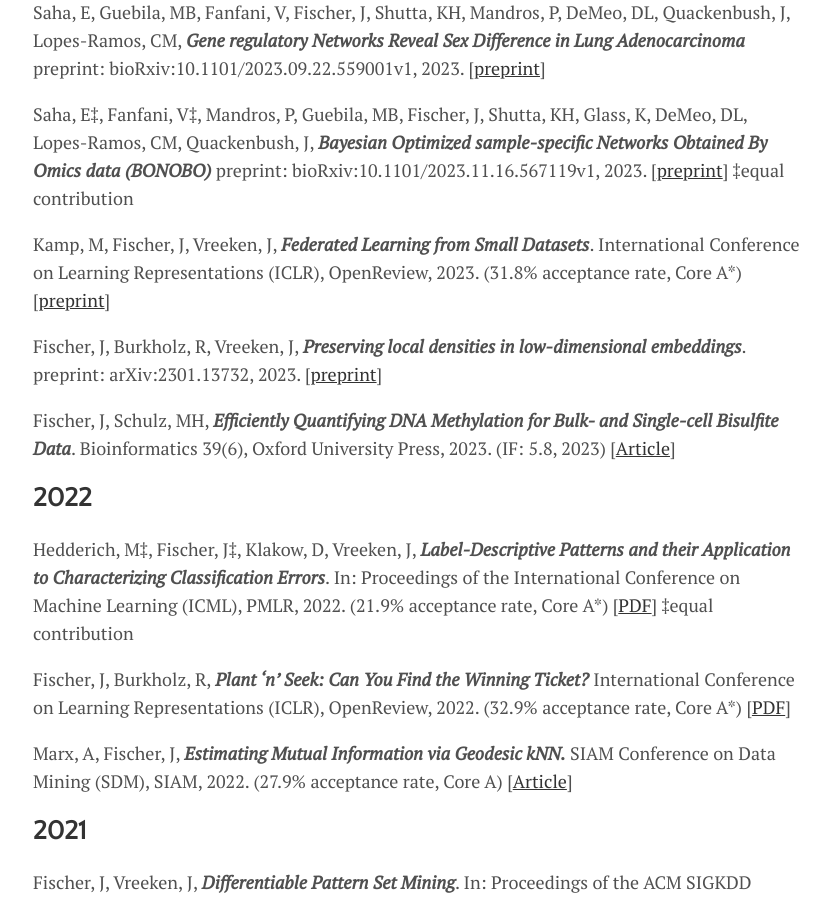
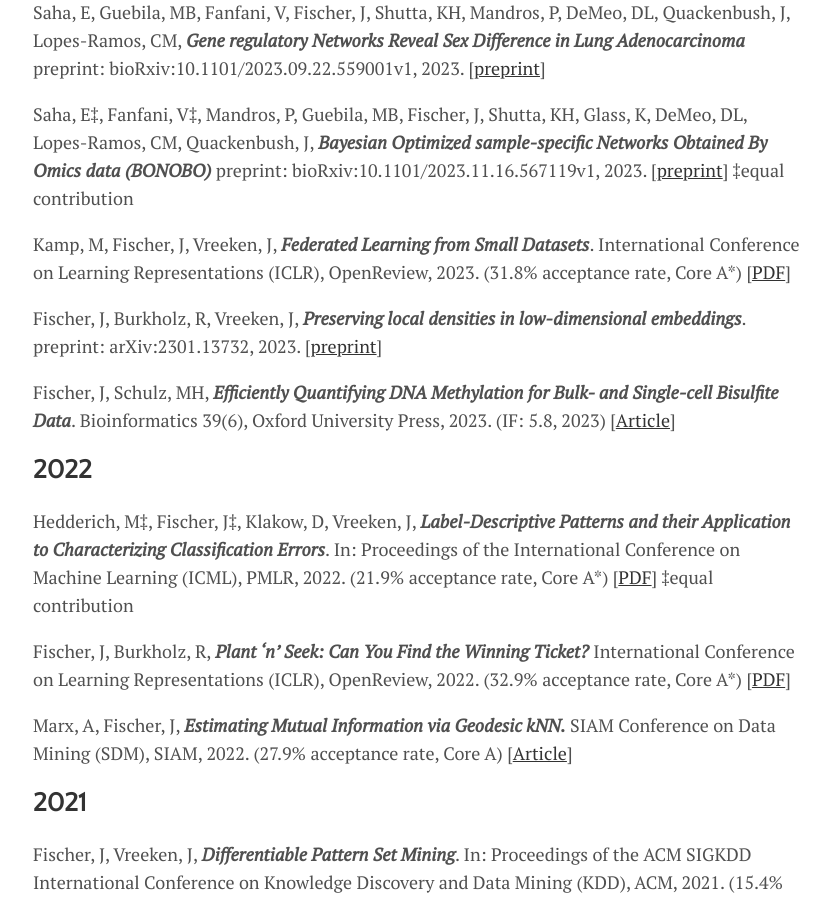
Before and after one commit to FischerJo/FischerJo.github.io, a Jekyll site: the page built from menu/publications.md, in a window 1280 px wide and 900 px high, scrolled down 449 px. Shown: the whole window, without its empty margins (223-1053 px from the left). Built offline with Jekyll 4.4.1, drawn with Linux system fonts in a browser that asks for light colours.

Commit message:
updated FedDC link

```diff
--- a/menu/publications.md
+++ b/menu/publications.md
@@ -16,7 +16,7 @@ Saha, E, Guebila, MB, Fanfani, V, Fischer, J, Shutta, KH, Mandros, P, DeMeo, DL,
 Saha, E‡, Fanfani, V‡, Mandros, P, Guebila, MB, Fischer, J, Shutta, KH, Glass, K, DeMeo, DL, Lopes-Ramos, CM, Quackenbush, J, ***Bayesian Optimized sample-specific Networks Obtained By Omics data (BONOBO)*** preprint: bioRxiv:10.1101/2023.11.16.567119v1, 2023. \[[preprint](https://www.biorxiv.org/content/10.1101/2023.11.16.567119v1)\]
 ‡equal contribution
 
-Kamp, M, Fischer, J, Vreeken, J, ***Federated Learning from Small Datasets***. International Conference on Learning Representations (ICLR), OpenReview, 2023. (31.8% acceptance rate, Core A*) \[[preprint](https://arxiv.org/abs/2110.03469)\]
+Kamp, M, Fischer, J, Vreeken, J, ***Federated Learning from Small Datasets***. International Conference on Learning Representations (ICLR), OpenReview, 2023. (31.8% acceptance rate, Core A*) \[[PDF](https://openreview.net/forum?id=hDDV1lsRV8)\]
 
 Fischer, J, Burkholz, R, Vreeken, J, ***Preserving local densities in low-dimensional embeddings***. preprint: arXiv:2301.13732, 2023.  \[[preprint](https://arxiv.org/abs/2301.13732)\]
 
```
